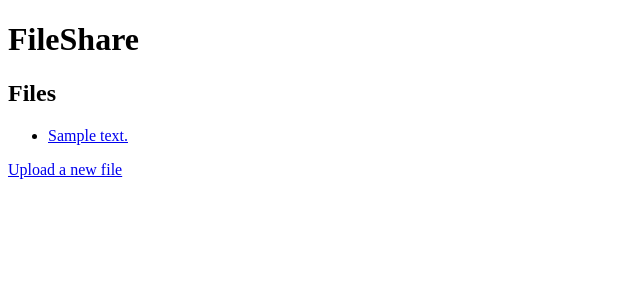
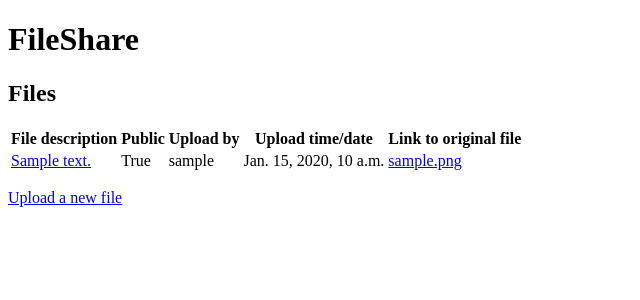
Before and after one commit to dr-mark/improved-telegram, a Django app: page /files/ in a window 1280 px wide. Shown: the top 300 px of the page, without its empty margins (0-640 px from the left). Run offline with Django 3.2, Linux system fonts and the light colour scheme; tables that the repository leaves empty hold one stand-in row (values such as "Sample post").

Commit message:
Show file upload details in file list view

```diff
--- a/fileshare/filemanager/templates/filemanager/fileupload_list.html
+++ b/fileshare/filemanager/templates/filemanager/fileupload_list.html
@@ -3,10 +3,25 @@
 
 {% block body %}
 <h2>{% trans 'Files' %}</h2>
-<ul>
+<table>
+    <tr>
+        <th>{% trans 'File description' %}</th>
+        <th>{% trans 'Public' %}</th>
+        <th>{% trans 'Upload by' %}</th>
+        <th>{% trans 'Upload time/date' %}</th>
+        <th>{% trans 'Link to original file' %}</th>
+    </tr>
 {% for file_upload in file_upload_list %}
-    <li><a href="{{ file_upload.get_absolute_url }}">{{ file_upload.description }}</a></li>
+    <tr>
+        <td>
+            <a href="{{ file_upload.get_absolute_url }}">{{ file_upload.description }}</a>
+        </td>
+        <td>{{ file_upload.public }}</td>
+        <td>{{ file_upload.created_by }}</td>
+        <td>{{ file_upload.created_at }}</td>
+        <td><a href="{{ file_upload.file.url }}">{{ file_upload.file }}</a></td>
+    </tr>
 {% endfor %}
-</ul>
+</table>
 <p><a href="{% url 'filemanager:create' %}">{% trans 'Upload a new file' %}</a></p>
 {% endblock %}
```
